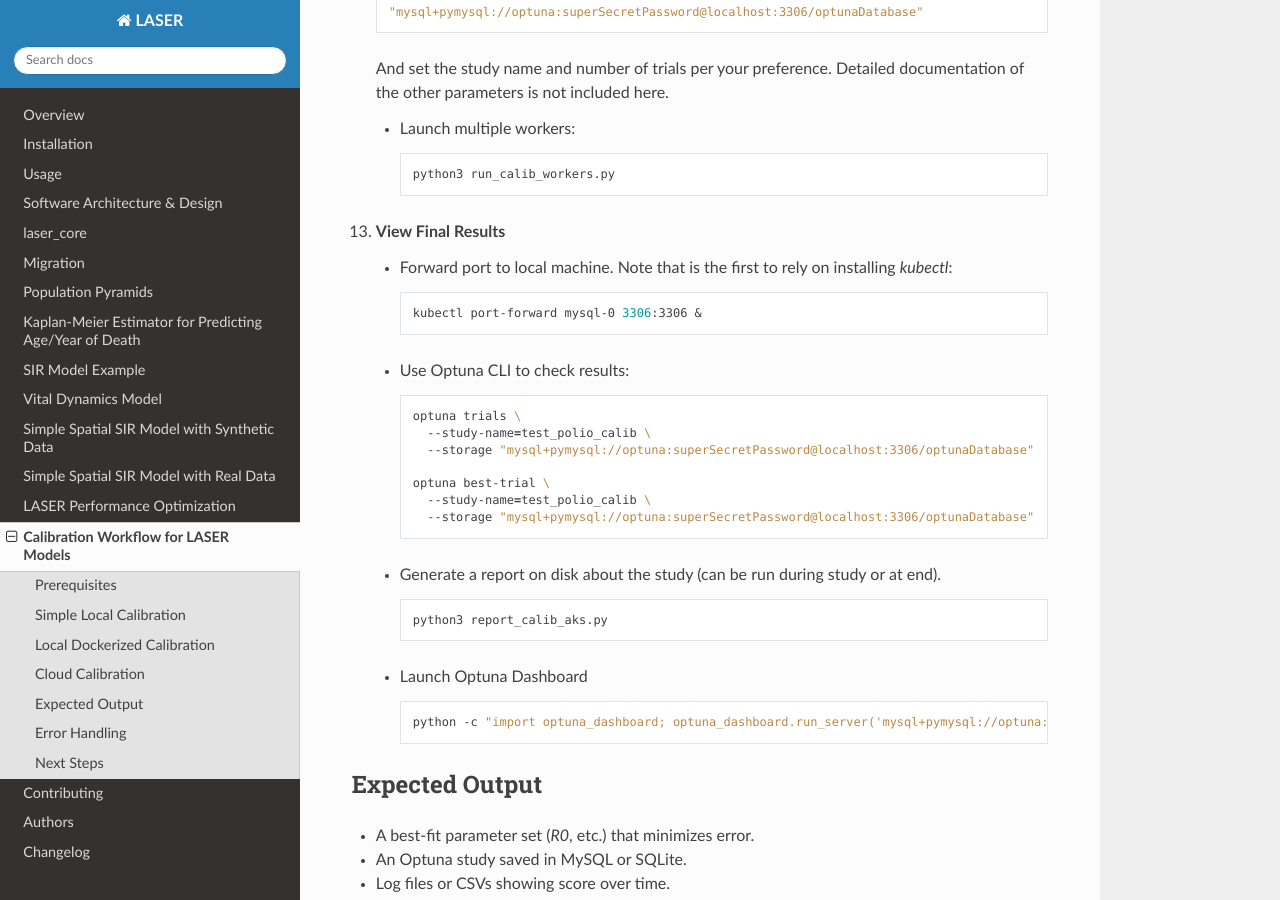
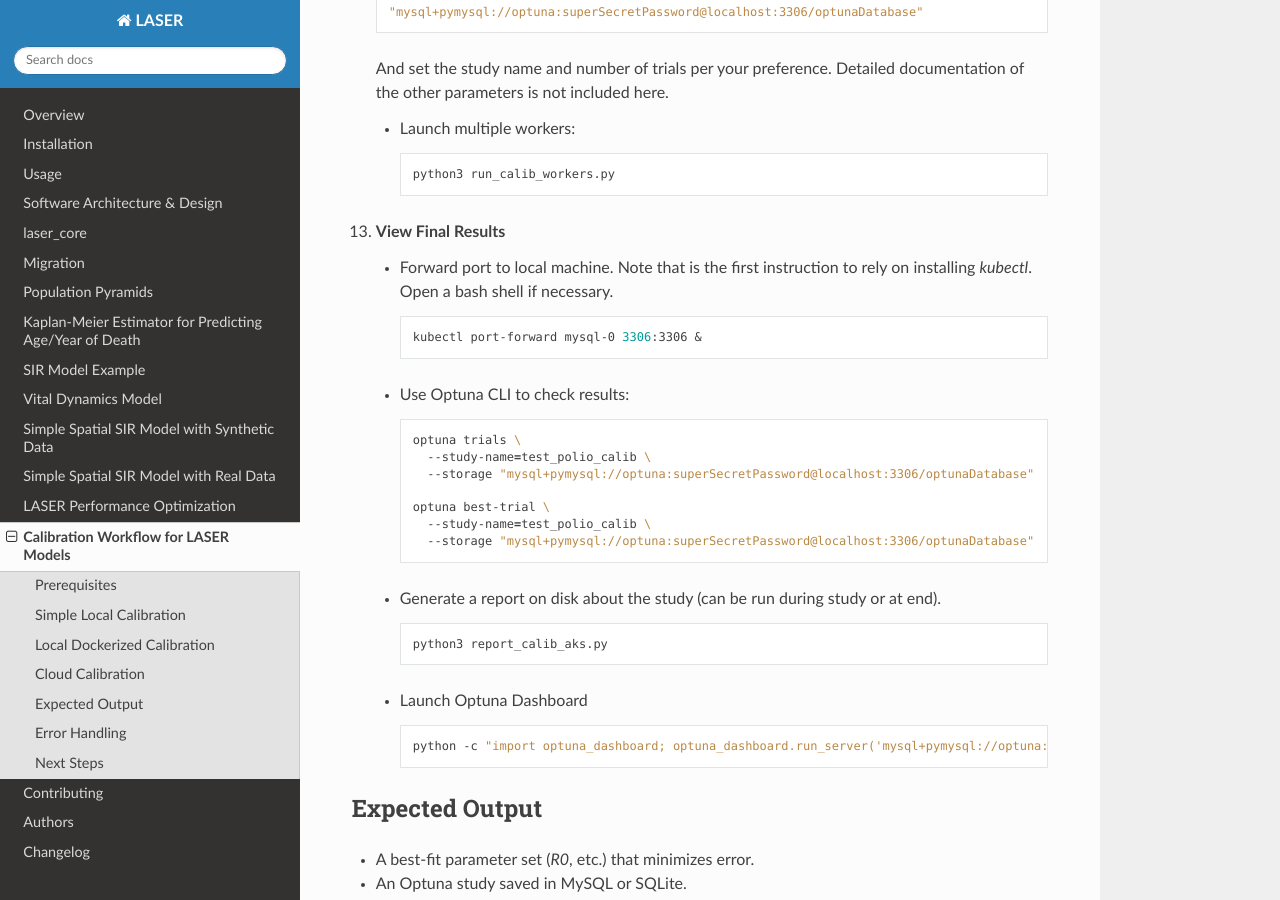
Before and after one commit to InstituteforDiseaseModeling/laser, a Sphinx documentation site: the page built from docs/calibration.rst, in a window 1280 px wide and 900 px high, scrolled down 3173 px. Built offline with Sphinx 7.4.7 and the Read the Docs theme 3.1.0, drawn with Linux system fonts in a browser that asks for light colours.

Commit message:
Updated calibration cloud instructions to reflect latest laser-polio/main.

```diff
--- a/docs/calibration.rst
+++ b/docs/calibration.rst
@@ -172,7 +172,7 @@ Cloud Calibration
 
 13. **View Final Results**
 
-    - Forward port to local machine. Note that is the first to rely on installing `kubectl`:
+    - Forward port to local machine. Note that is the first instruction to rely on installing `kubectl`. Open a bash shell if necessary.
 
       .. code-block:: shell
 
```
